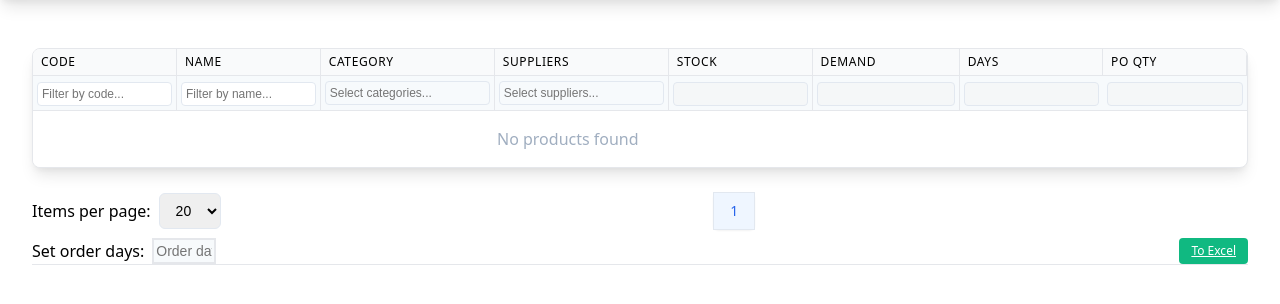
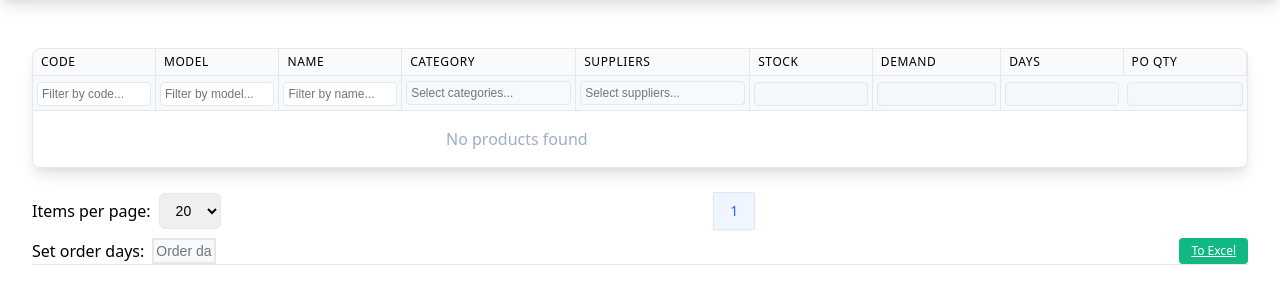
Before and after one commit to VytenisGaule/supply-planner, a Django app: page / in a window 1280 px wide. Shown: the part 65-369 px from the top of the page. Run offline with Django 5.2, Linux system fonts and the light colour scheme; data that the repository does not hold is empty; some libraries are stand-ins or nearby versions.

Commit message:
feat: add model filter to product filtering forms and update templates

```diff
--- a/app/forms.py
+++ b/app/forms.py
@@ -60,6 +60,19 @@ class ProductCodeFilterForm(forms.Form):
         })
     )
 
+
+class ProductModelFilterForm(forms.Form):
+    """Form for filtering products by model"""
+
+    model = forms.CharField(
+        required=False,
+        max_length=50,
+        widget=forms.TextInput(attrs={
+            'name': 'model',
+            'placeholder': 'Filter by model...',
+            'class': 'w-full p-1 text-xs border border-gray-300 rounded focus:outline-none focus:ring-1 focus:ring-blue-500 focus:border-blue-500'
+        })
+    )
 
 class ProductNameFilterForm(forms.Form):
     """Form for filtering products by name"""
--- a/app/helpers/context.py
+++ b/app/helpers/context.py
@@ -3,7 +3,7 @@ from django.db.models import QuerySet, Q, Avg, Subquery, OuterRef, IntegerField,
 from django.db.models.functions import Round, Greatest
 from django.http import QueryDict
 from app.models import Category, Product, DailyMetrics, Supplier
-from app.forms import ItemsPerPageForm, ProductCodeFilterForm, ProductNameFilterForm, ProductCategoryFilterForm, ProductSupplierFilterForm, OrderDaysForm
+from app.forms import ItemsPerPageForm, ProductCodeFilterForm, ProductModelFilterForm, ProductNameFilterForm, ProductCategoryFilterForm, ProductSupplierFilterForm, OrderDaysForm
 from app.helpers.utils import get_filter_dropdown_queryset
 from datetime import datetime, timedelta
 
@@ -53,6 +53,7 @@ def apply_min_max_filter(queryset: QuerySet, field_name: str, min_value: str, ma
 def filter_product_queryset(
         product_queryset: QuerySet,
         code_filter: str = '',
+        model_filter: str = '',
         name_filter: str = '',
         category_filter: list = None,
         supplier_filter: list = None
@@ -67,6 +68,8 @@ def filter_product_queryset(
     products = product_queryset.filter(is_active=True).order_by('code')
     if code_filter:
         products = products.filter(code__icontains=code_filter)
+    if model_filter:
+        products = products.filter(model__icontains=model_filter)
     if name_filter:
         products = products.filter(name__icontains=name_filter)
     if category_filter:
@@ -137,6 +140,7 @@ def populate_product_list_context(request, context):
     filter_data: QueryDict = request.session.get('filter_data', QueryDict())
     order_days_data: QueryDict = request.session.get('order_days_data', QueryDict())
     code_filter: str = filter_data.get('code', '')
+    model_filter: str = filter_data.get('model', '')
     name_filter: str = filter_data.get('name', '')
     category_filter: list = filter_data.getlist('categories') if hasattr(filter_data, 'getlist') else filter_data.get('categories', [])
     supplier_filter: list = filter_data.getlist('suppliers') if hasattr(filter_data, 'getlist') else filter_data.get('suppliers', [])
@@ -154,6 +158,7 @@ def populate_product_list_context(request, context):
     all_products: QuerySet = filter_product_queryset(
         Product.objects.all(),
         code_filter=code_filter,
+        model_filter=model_filter,
         name_filter=name_filter,
         category_filter=category_filter,
         supplier_filter=supplier_filter
@@ -165,11 +170,13 @@ def populate_product_list_context(request, context):
 
     items_per_page_form: ItemsPerPageForm = ItemsPerPageForm(initial={'items_per_page': items_per_page})
     code_filter_form: ProductCodeFilterForm = ProductCodeFilterForm(data=filter_data)
+    model_filter_form: ProductModelFilterForm = ProductModelFilterForm(data=filter_data)
     name_filter_form: ProductNameFilterForm = ProductNameFilterForm(data=filter_data)
     category_filter_form: ProductCategoryFilterForm = ProductCategoryFilterForm(data=filter_data, request=request)
     supplier_filter_form: ProductSupplierFilterForm = ProductSupplierFilterForm(data=filter_data, request=request)
     order_days_form.is_valid()
     code_filter_form.is_valid()
+    model_filter_form.is_valid()
     name_filter_form.is_valid()
     category_filter_form.is_valid()
     supplier_filter_form.is_valid()
@@ -193,6 +200,7 @@ def populate_product_list_context(request, context):
     context['order_days_form'] = order_days_form
     context['items_per_page_form'] = items_per_page_form
     context['code_filter_form'] = code_filter_form
+    context['model_filter_form'] = model_filter_form
     context['name_filter_form'] = name_filter_form
     context['category_filter_form'] = category_filter_form
     context['supplier_filter_form'] = supplier_filter_form
--- a/app/templates/filters/product_filter.html
+++ b/app/templates/filters/product_filter.html
@@ -1,11 +1,14 @@
 {% load commons %}
 
 <tr class="border-b border-gray-200 bg-gray-100" hx-post="{% url 'get_product_filter' %}"
-    hx-trigger="change delay:0.25s from:[name='code'], change delay:0.25s from:[name='name'], change delay:0.25s from:[name='categories'], change delay:0.25s from:[name='suppliers']"
+    hx-trigger="change delay:0.25s from:[name='code'], change delay:0.25s from:[name='model'], change delay:0.25s from:[name='name'], change delay:0.25s from:[name='categories'], change delay:0.25s from:[name='suppliers']"
     hx-target="#product-list" hx-swap="outerHTML"
-    hx-include="[name='code'], [name='name'], [name='categories'], [name='suppliers']">
+    hx-include="[name='code'], [name='model'], [name='name'], [name='categories'], [name='suppliers']">
     <th class="p-1 border-r border-gray-200">
         {{ code_filter_form.code }}
+    </th>
+    <th class="p-1 border-r border-gray-200">
+        {{ model_filter_form.model }}
     </th>
     <th class="p-1 border-r border-gray-200">
         {{ name_filter_form.name }}
--- a/app/templates/lists/product_list.html
+++ b/app/templates/lists/product_list.html
@@ -4,6 +4,7 @@
             <thead class="bg-gray-50">
                 <tr class="border-b border-gray-200">
                     <th class="product-list-th">Code</th>
+                    <th class="product-list-th">Model</th>
                     <th class="product-list-th">Name</th>
                     <th class="product-list-th">Category</th>
                     <th class="product-list-th">Suppliers</th>
```
Also changed, not shown: app/templates/lists/product_row.html (+7 -0 lines).
